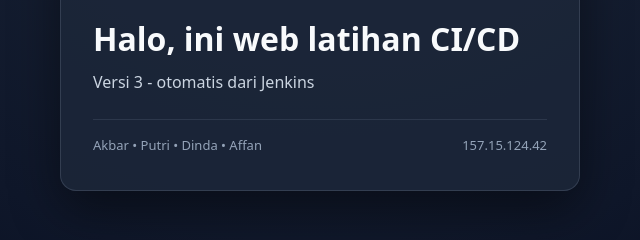
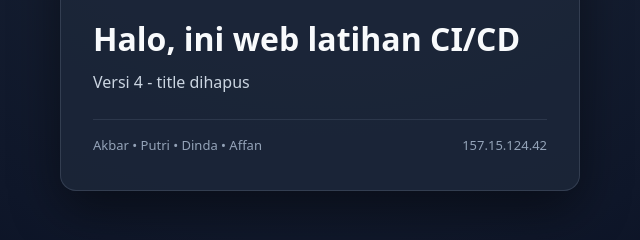
Before and after one commit to rizqiakbar-source/latihan-cicd, a plain HTML site: page public/index.html in a window 1280 px wide. Shown: the part 340-580 px from the top of the page, 320-960 px from the left. Drawn offline with Linux system fonts and the light colour scheme.

Commit message:
Update index.html

```diff
--- a/public/index.html
+++ b/public/index.html
@@ -3,7 +3,6 @@
 <head>
   <meta charset="UTF-8" />
   <meta name="viewport" content="width=device-width, initial-scale=1.0" />
-  <title>Latihan CI/CD - Akbar, Putri, Dinda, Affan</title>
   <style>
     * { box-sizing: border-box; margin: 0; padding: 0; }
     body {
@@ -53,7 +52,7 @@
   <main class="card">
     <div class="badge">GITHUB REPO</div>
     <h1>Halo, ini web latihan CI/CD</h1>
-    <p>Versi 3 - otomatis dari Jenkins</p>
+    <p>Versi 4 - title dihapus</p>
     <div class="meta">
       <span>Akbar • Putri • Dinda • Affan</span>
       <span>157.15.124.42</span>
```
